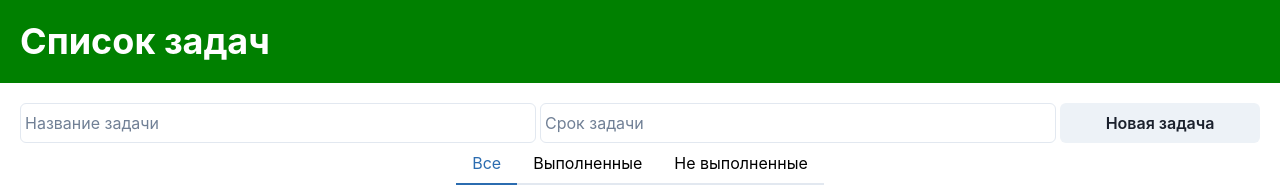
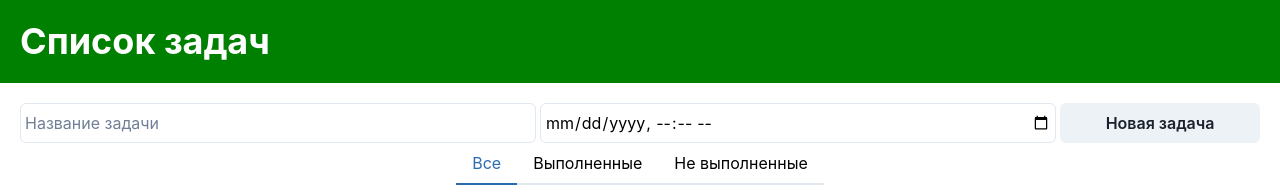
Before and after one commit to alimposis/TodoList, a React (Vite) app: page / in a window 1280 px wide. Shown: the top 193 px of the page. Built offline with nearby package versions, Linux system fonts and the light colour scheme.

Commit message:
Added input date

```diff
--- a/src/components/TodoAdd/TodoAdd.tsx
+++ b/src/components/TodoAdd/TodoAdd.tsx
@@ -16,6 +16,11 @@ export const TodoAdd = () =>{
       newTodoActuion(e)
       setStateInputValue("")
     }
+    const getCurrentDate = () => {
+      const today = new Date();
+      today.setDate(today.getDate());
+      return today.toISOString().split('T')[0];
+    };
     return(
         <>
         <form  action={newTodo} >
@@ -28,7 +33,7 @@ export const TodoAdd = () =>{
                 padding="1"
                 placeholder="Название задачи"
               />
-              <Input ref={inputRef} name="term" padding="1" placeholder="Срок задачи" />
+              <Input ref={inputRef} name="term" padding="1" placeholder="Срок задачи" size='md' type='datetime-local' min={getCurrentDate() + "T00:00"}/>
               <Button onClick={focus} type="submit" padding="0.5" maxW="200px" width="100%">
                 Новая задача
               </Button>
--- a/vite.config.ts
+++ b/vite.config.ts
@@ -5,5 +5,8 @@ import tsconfigPaths from "vite-tsconfig-paths"
 // https://vite.dev/config/
 export default defineConfig({
   plugins: [react(),tsconfigPaths()],
-  base: "/TodoList/"
+  base: "/TodoList/",
+  server:{
+    open:true,
+  },
 })
```
